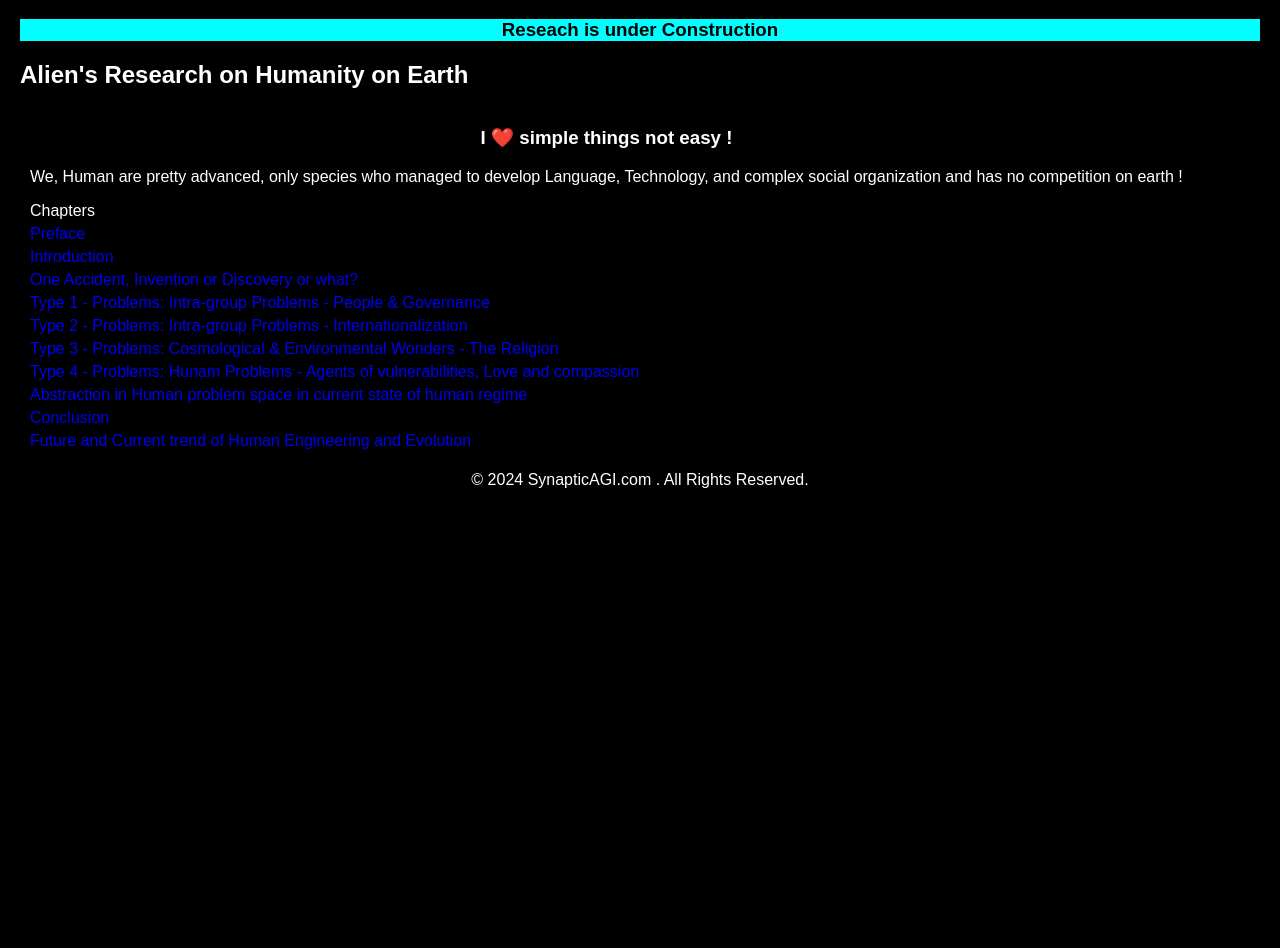
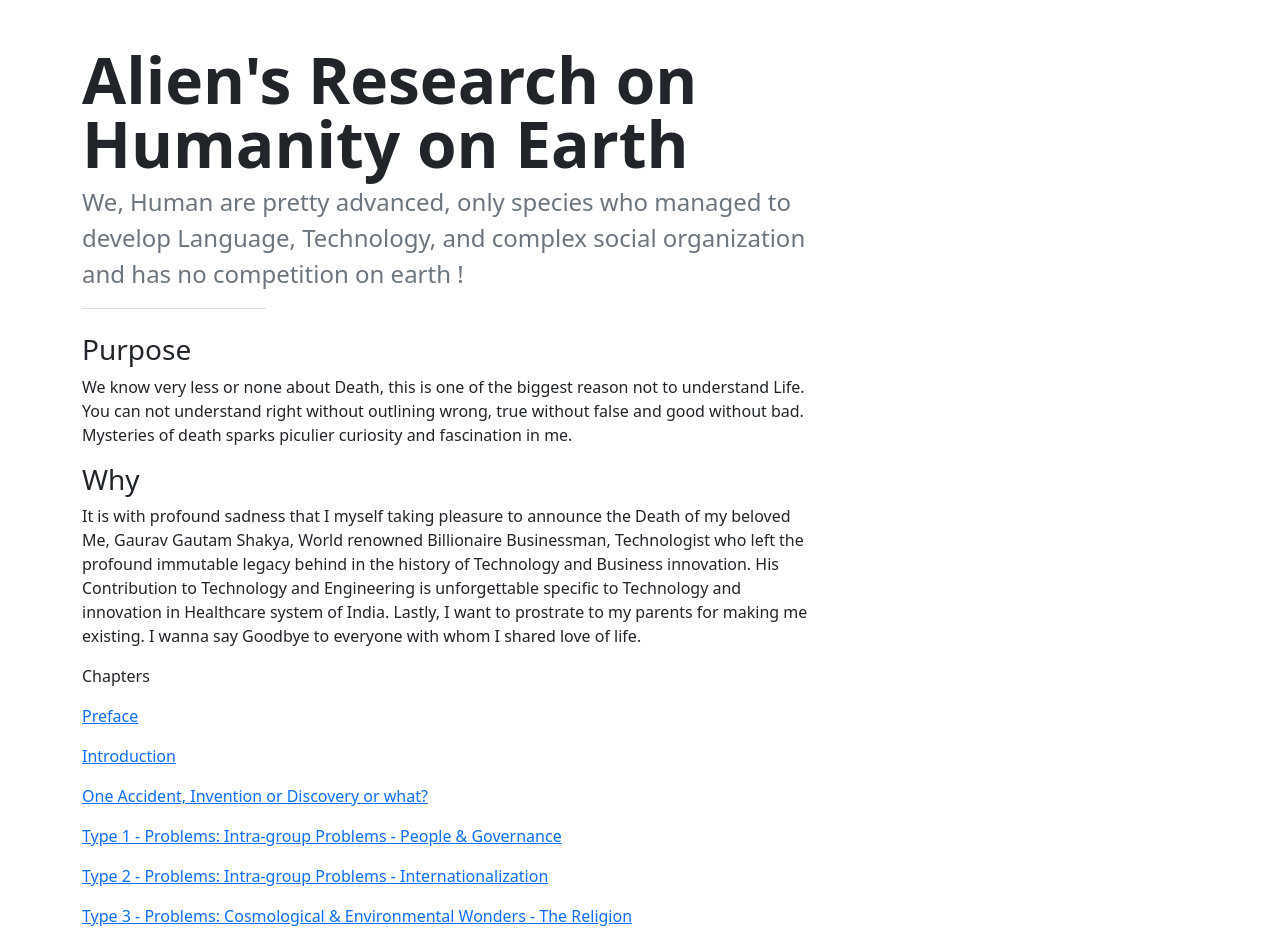
Before and after one commit to grv0563/synapticagi.com, a React (Create React App) app: page /research in a window 1280 px wide. Shown: the top 948 px of the page. Before the commit the page ends 800 px from the top, so only its background shows below. Built offline with nearby package versions, Linux system fonts and the light colour scheme.

Commit message:
bootstrap css added

```diff
--- a/package.json
+++ b/package.json
@@ -6,7 +6,9 @@
     "@testing-library/jest-dom": "^5.17.0",
     "@testing-library/react": "^13.4.0",
     "@testing-library/user-event": "^13.5.0",
+    "bootstrap": "^5.3.3",
     "react": "^18.3.1",
+    "react-bootstrap": "^2.10.5",
     "react-dom": "^18.3.1",
     "react-pro-sidebar": "^1.1.0",
     "react-router-dom": "^6.26.2",
--- a/src/App.css
+++ b/src/App.css
@@ -2,7 +2,7 @@
 
 .App {
 
-  color: white;
+  /* color: white; */
   text-align: center;
   text-align: justify;
   margin-left: 20px;
--- a/src/App.js
+++ b/src/App.js
@@ -1,5 +1,6 @@
 import "./App.css";
 import PageRoutes from "./PageRoutes";
+import 'bootstrap/dist/css/bootstrap.min.css';
 
 function App() {
   return (
--- a/src/PageRoutes.js
+++ b/src/PageRoutes.js
@@ -14,6 +14,7 @@ import Abstraction from './pages/research-pages/Abstraction';
 import Conclusion from './pages/research-pages/Conclusion';
 import Accident from './pages/research-pages/Accident';
 import Future from './pages/research-pages/Future';
+
 
 const router=createBrowserRouter([
   {path: '/', element: <Home/>},
--- a/src/pages/Home.css
+++ b/src/pages/Home.css
@@ -1,6 +1,6 @@
 .home-container {
   /* background-color: black; */
-  color: white;
+  /* color: white; */
   text-align: center;
   text-align: justify;
 
--- a/src/pages/Home.js
+++ b/src/pages/Home.js
@@ -30,52 +30,66 @@ const repeat_animation = () => {
 
 function Home() {
   return (
-    <div className="home-container">
+    <div className="obituary-continer" >
+      <section class="py-3 py-md-5">
+        <div class="container overflow-hidden">
+          <div class="row gy-2 gy-md-0 justify-content-xxl-center">
+            <div class="col-12 order-md-1 col-md-8 col-xxl-6">
+              <div class="text-center text-md-start">
+                <h2 class="display-3 fw-bold lh-1">
                   <div className="animation-container" id="app-text">
                     <h6 id="animation-text">
                       <pre>{text}</pre>
                     </h6>
                   </div>
-      <div className="home-main">
-        <h3>SynapticAGI - Artificial Super Intelligence</h3>
-        <p>
-          Objective of building Powerfull AI or AGI is to replace humans is
-          ridiculous. Infact humans love what they, however they do but there
-          underrated or unexplored problem is that we(humans) are part of two
-          distinct world; Mental World ( Cognitive abilities which do High level
-          cognitive function such thinking, reasoning and decision making) and
-          physical world (which deals with robotics functions like coordination
-          and control in tasks like walking, running and more complex movement
-          during Dance, Boxing and performing Gymnastics or Martial Arts).
-          Mental world works very fast and adapts the changes quickly. On the
-          other hand physical world is very complex, follows the laws of physics
-          and works way slower than mental world. Laws of physics are simple but
-          because physics is universal that overwhelms the algorithmic and
-          computation capabilities of machine due combinatorial complexity of
+                </h2>
+                <p class="text-secondary fs-4 mb-2"></p>
+                <p class="text-secondary fs-4 mb-2">
+                  SynapticAGI - Artificial Super Intelligence
+                </p>
+                <hr class="w-25 mx-auto ms-md-0 mb-4 text-secondary" />
+
+                <h3>Why</h3>
+
+                <p style={{ textAlign: "left" }}>
+                  Objective of building Powerfull AI or AGI is to replace humans
+                  is ridiculous. Infact humans love what they, however they do
+                  but there underrated or unexplored problem is that we(humans)
+                  are part of two distinct world; Mental World ( Cognitive
+                  abilities which do High level cognitive function such
+                  thinking, reasoning and decision making) and physical world
+                  (which deals with robotics functions like coordination and
+                  control in tasks like walking, running and more complex
+                  movement during Dance, Boxing and performing Gymnastics or
+                  Martial Arts). Mental world works very fast and adapts the
+                  changes quickly. On the other hand physical world is very
+                  complex, follows the laws of physics and works way slower than
+                  mental world. Laws of physics are simple but because physics
+                  is universal that overwhelms the algorithmic and computation
+                  capabilities of machine due combinatorial complexity of
                   applications of laws of physics. Mental world works beforehand
                   physical world because of hard informational dependency. The
-          frustration always lies in making the harmony between both World.
-          Mental world's nature is declarative whereas physical world's
-          imperative means biological evolution made our brain more advanced in
-          declaring any solution or problem than actually weaving the solution
-          which works in the presence of physical world's friction.
+                  frustration always lies in making the harmony between both
+                  World. Mental world's nature is declarative whereas physical
+                  world's imperative means biological evolution made our brain
+                  more advanced in declaring any solution or problem than
+                  actually weaving the solution which works in the presence of
+                  physical world's friction.
                 </p>
-        <p>
-          The purpose of engineering super intelligence is to increase the
-          declarative power of machine in declaring the solutions of problems
-          like climate change, protein folding, clean energy Crisis, cure for
-          cancer and Alzheimer, which can be easily woven in the physical world
-          and can be made accessible to everyone.
+                <h3>Purpose</h3>
+                <p style={{ textAlign: "left" }}>
+                  The purpose of engineering super intelligence is to increase
+                  the declarative power of machine in declaring the solutions of
+                  problems like climate change, protein folding, clean energy
+                  Crisis, cure for cancer and Alzheimer, which can be easily
+                  woven in the physical world and can be made accessible to
+                  everyone.
                 </p>
-        <div className="links">
-          <a href="/research">Research</a>
-
-          <a href="/contact" style={{ color: "blue" }}>
-            Contact
-          </a>
               </div>
             </div>
-      <footer></footer>
+          </div>
+        </div>
+      </section>
     </div>
   );
 }
--- a/src/pages/Research.js
+++ b/src/pages/Research.js
@@ -1,46 +1,102 @@
 import React from "react";
-import "./Research.css";
 
 function Research() {
   return (
-    <>
-    <h3 style={{backgroundColor:"aqua", color:"black", textAlign:"center"}}>Reseach is under Construction </h3>
-      <h2> Alien's Research on Humanity on Earth</h2>
-      <div className="research-container">
-        <div className="research-mainarea">
-          <h3 style={{ textAlign: "center" }}>I ❤️ simple things not easy !</h3>
+    <div className="obituary-continer">
+      <section class="py-3 py-md-5">
+        <div class="container overflow-hidden">
+          <div class="row gy-2 gy-md-0 justify-content-xxl-center">
+            <div class="col-12 order-md-1 col-md-8 col-xxl-6">
+              <div class="text-center text-md-start">
+                <h2 class="display-3 fw-bold lh-1">
+                  Alien's Research on Humanity on Earth
+                </h2>
+                <p class="text-secondary fs-4 mb-2"></p>
+                <p class="text-secondary fs-4 mb-2">
+                  We, Human are pretty advanced, only species who managed to
+                  develop Language, Technology, and complex social organization
+                  and has no competition on earth !
+                </p>
+                <hr class="w-25 mx-auto ms-md-0 mb-4 text-secondary" />
+                <h3>Purpose</h3>
+                <p style={{ textAlign: "left" }}>
+                  We know very less or none about Death, this is one of the
+                  biggest reason not to understand Life. You can not understand
+                  right without outlining wrong, true without false and good
+                  without bad. Mysteries of death sparks piculier curiosity and
+                  fascination in me.
+                </p>
+
+                <h3>Why</h3>
+                <p style={{ textAlign: "left" }}>
+                  It is with profound sadness that I myself taking pleasure to
+                  announce the Death of my beloved Me, Gaurav Gautam Shakya,
+                  World renowned Billionaire Businessman, Technologist who left
+                  the profound immutable legacy behind in the history of
+                  Technology and Business innovation. His Contribution to
+                  Technology and Engineering is unforgettable specific to
+                  Technology and innovation in Healthcare system of India.
+                  Lastly, I want to prostrate to my parents for making me
+                  existing. I wanna say Goodbye to everyone with whom I shared
+                  love of life.
+                </p>
+                <p>Chapters</p>
                 <p>
-            We, Human are pretty advanced, only species who managed to develop
-            Language, Technology, and complex social organization and has no competition on earth !{" "}
+                  <a href="/preface">Preface</a>
                 </p>
-          <a>Chapters</a>
-          <a href="/preface">Preface</a>
+                <p>
                   <a href="/intro">Introduction</a>
-          <a href="/accident">One Accident, Invention or Discovery or what?</a>
+                </p>
+                <p>
+                  <a href="/accident">
+                    One Accident, Invention or Discovery or what?
+                  </a>
+                </p>
+                <p>
                   <a href="/problem1">
-            Type 1 - Problems: Intra-group Problems - People & Governance{" "}
+                    Type 1 - Problems: Intra-group Problems - People &
+                    Governance{" "}
                   </a>
+                </p>
+                <p>
                   <a href="/problem2">
-            Type 2 - Problems: Intra-group Problems - Internationalization
+                    Type 2 - Problems: Intra-group Problems -
+                    Internationalization
                   </a>
+                </p>
+                <p>
                   <a href="/problem3">
-            Type 3 - Problems: Cosmological & Environmental Wonders - The
-            Religion
+                    Type 3 - Problems: Cosmological & Environmental Wonders -
+                    The Religion
                   </a>
+                </p>
+                <p>
                   <a href="/problem4">
-            Type 4 - Problems: Hunam Problems - Agents of vulnerabilities, Love
-            and compassion
+                    Type 4 - Problems: Hunam Problems - Agents of
+                    vulnerabilities, Love and compassion
                   </a>
+                </p>
+                <p>
                   <a href="/abstract">
-            Abstraction in Human problem space in current state of human regime
+                    Abstraction in Human problem space in current state of human
+                    regime
                   </a>
+                </p>
+
+                <p>
                   <a href="/conclusion">Conclusion</a>
+                </p>
+                <p>
                   <a href="/future">
                     Future and Current trend of Human Engineering and Evolution
                   </a>
+                </p>
               </div>
             </div>
-    </>
+          </div>
+        </div>
+      </section>
+    </div>
   );
 }
 
```
Also changed, not shown: src/pages/Home1.js (added, +83 -0 lines), 10 other files (tests, documents, lock files or other folders). Lines whose indentation alone changed are shown as unchanged.
